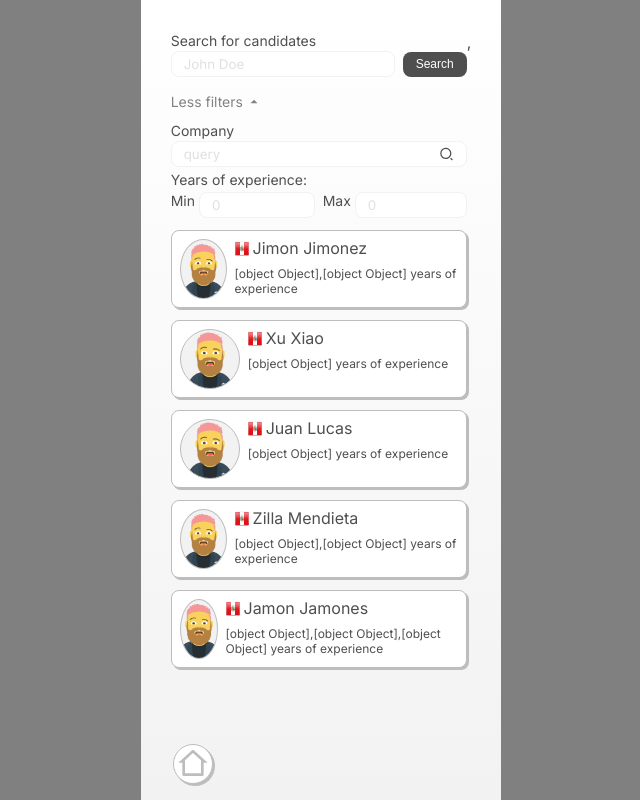
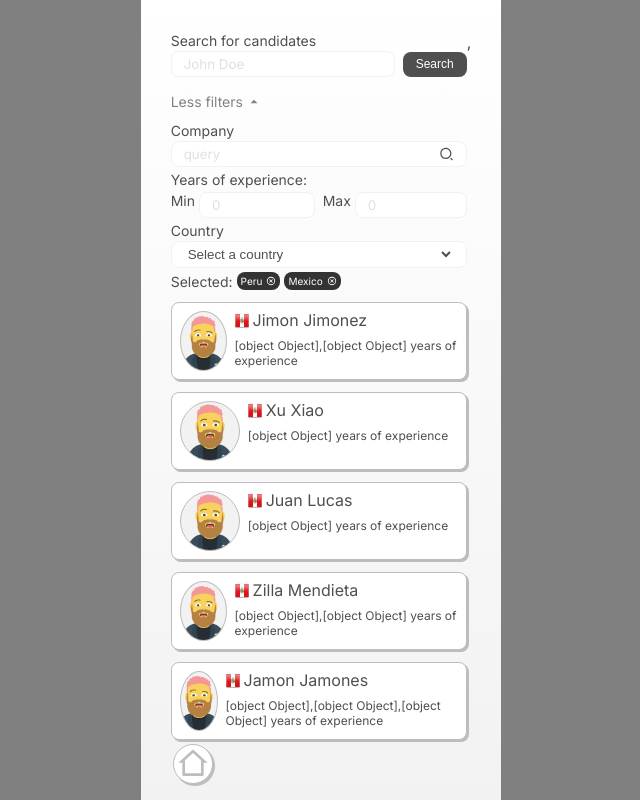
Before and after one commit to kenqefh/w19-linkeable, a React (Create React App) app: page /search in a window 1280 px wide. Both pictures are taken after a click on the element "More filters". Shown: the whole page, without its empty margins (319-959 px from the left). Built offline with nearby package versions, Linux system fonts and the light colour scheme.

Commit message:
Country filter was added to Search Screen - Also old filters were refactored

```diff
--- a/src/App.js
+++ b/src/App.js
@@ -36,7 +36,7 @@ const initialCandidates = [
     phone: "",
     gender: "female",
     birthday: "1990-12-31",
-    nationality: { name: "Colombia", code: "co" },
+    nationality: { name: "Mexico", code: "mx" },
     bio: "",
     profession: "",
     experience: [
--- a/src/screens/Search.js
+++ b/src/screens/Search.js
@@ -2,7 +2,7 @@ import { useEffect, useState, useReducer } from "react";
 import styled from "@emotion/styled";
 import { css } from "@emotion/react";
 import Button from "../components/Button";
-import { InputNumberMinMax, InputText } from "../components/Inputs";
+import { InputNumberMinMax, Select, InputText } from "../components/Inputs";
 import CandidateList from "../components/CandidateList";
 import CircleButton from "../components/CircleButton";
 import { RiHome2Line } from "react-icons/ri";
@@ -10,6 +10,7 @@ import {
   RiArrowDownSFill,
   RiArrowUpSFill,
   RiSearch2Line,
+  RiCloseCircleLine,
 } from "react-icons/ri";
 import { colors } from "../ui";
 import { useHistory } from "react-router";
@@ -61,6 +62,32 @@ const FiltersContainer = styled.div`
   color: ${colors.gray3};
 `;
 
+const CountriesContainer = styled.div`
+  display: flex;
+  gap: 4px;
+  flex-wrap: wrap;
+  align-items: center;
+
+  font-size: 14px;
+  line-height: 17px;
+
+  span {
+    display: inline-flex;
+    gap: 4px;
+    align-items: center;
+    color: ${colors.white};
+    background: ${colors.gray1};
+
+    padding: 3px 4px;
+    border-radius: 8px;
+    font-size: 10px;
+    line-height: 12px;
+
+    svg {
+      cursor: pointer;
+    }
+  }
+`;
 function Search({ candidates }) {
   const history = useHistory();
   const [state, dispatch] = useReducer(queryReducer, {
@@ -91,13 +118,15 @@ function Search({ candidates }) {
 
   const handleCountryChange = (e) => {
     const { value } = e.target;
-    dispatch({ type: "ADD_COUNTRY", payload: value });
+    if (value) dispatch({ type: "ADD_COUNTRY", payload: value });
   };
 
   const handleSubmit = (e) => {
     e.preventDefault();
     const nameRegex = new RegExp(state.queryName, "i");
     const companyRegex = new RegExp(state.queryCompany, "i");
+
+    let { queryCountry, queryMaxExp, queryMinExp } = state;
 
     function getExperienceCompanies(candidate) {
       return candidate.experience.map(({ company }) => company).join("\n");
@@ -116,12 +145,14 @@ function Search({ candidates }) {
     const filtered = candidates.filter((candidate) => {
       let yearOfExperience = getExperienceTime(candidate);
       let companies = getExperienceCompanies(candidate);
+      let { name: nationality } = candidate.nationality;
 
       return (
         nameRegex.test(candidate.name) &&
         companyRegex.test(companies) &&
-        yearOfExperience >= state.queryMinExp &&
-        yearOfExperience <= state.queryMaxExp
+        (queryMinExp ? yearOfExperience >= queryMinExp : true) &&
+        (queryMaxExp ? yearOfExperience <= queryMaxExp : true) &&
+        (queryCountry.length ? queryCountry.includes(nationality) : true)
       );
     });
     setFilteredCandidates(filtered);
@@ -195,64 +226,35 @@ function Search({ candidates }) {
             }}
           />
 
-          {/*
-          <div>
-            <p>Years of experience:</p>
-            <div
-              style={{
-                display: "flex",
-                width: "100%",
-                gap: "4px",
-                marginTop: "4px",
-              }}
-            >
-              <InputText
-                label="min"
-                placeholder="0"
-                name="queryMinExp"
-                value={state.queryMinExp}
-                onChange={handleQueryChange}
-                cssProp={css`
-                  flex-direction: row;
-                  align-items: center;
-                  width: 100px;
-                `}
+          <Select
+            label="Country"
+            name="country"
+            onChange={handleCountryChange}
+            options={[
+              { value: "", text: "Select a country" },
+              { value: "Peru", text: "Peru" },
+              { value: "Venezuela", text: "Venezuela" },
+              { value: "Mexico", text: "Mexico" },
+            ]}
+            style={{ background: "white" }}
           />
-              <InputText
-                label="max"
-                placeholder="0"
-                name="queryMaxExp"
-                value={state.queryMaxExp}
-                onChange={handleQueryChange}
-                cssProp={css`
-                  flex-direction: row;
-                  align-items: center;
-                  width: 100px;
-                `}
-              />
-            </div>
-            <select onChange={handleCountryChange}>
-              <option value="">Select an option</option>
-              <option value="Peru">Peru</option>
-              <option value="Mexico">Mexico</option>
-              <option value="Venezuela">Venezuela</option>
-            </select>
-            <span>Selected:</span>
-            {state.queryCountry.map((c, i) => (
-              <span
-                key={i}
+
+          <CountriesContainer>
+            <p>Selected:</p>
+            {state.queryCountry.map((country) => (
+              <span key={country}>
+                {country}
+                <RiCloseCircleLine
                   onClick={() =>
                     dispatch({
                       type: "REMOVE_COUNTRY",
-                    payload: { removeCountry: c },
+                      payload: { removeCountry: country },
                     })
                   }
-              >
-                {c}
+                />
               </span>
             ))}
-          </div>
-          */}
+          </CountriesContainer>
         </AdvanceSearch>
       </SearchForm>
 
```
Lines whose indentation alone changed are shown as unchanged.
